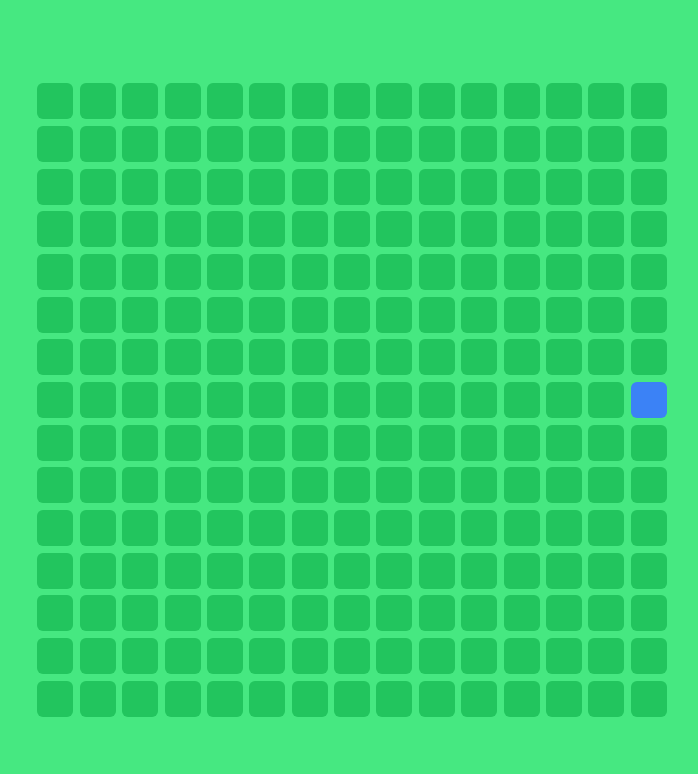
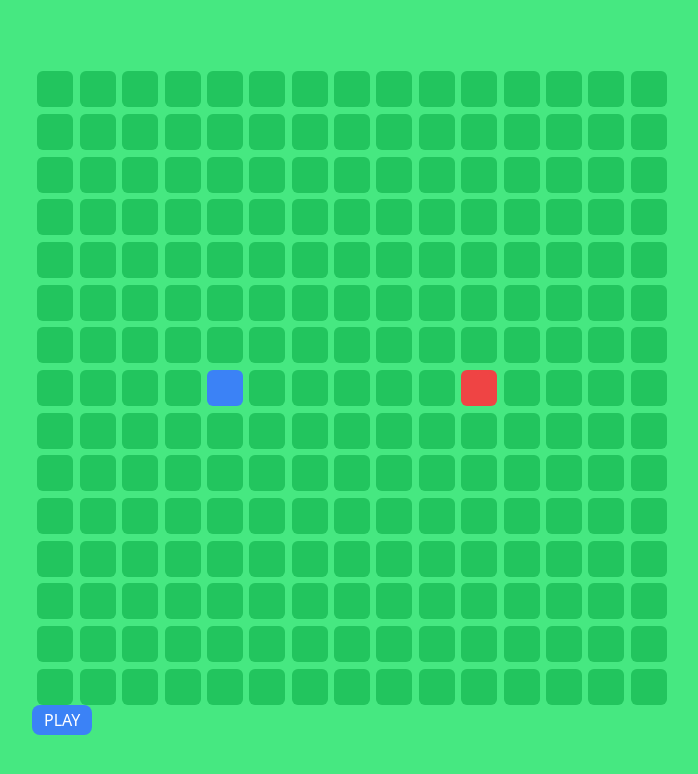
Before and after one commit to carsonkrueger/SnakeShake, a React (Vite) app: page / in a window 1280 px wide. Shown: the top 774 px of the page, without its empty margins (288-986 px from the left). Built offline with nearby package versions, Linux system fonts and the light colour scheme.

Commit message:
rules properly implemented, game working properly

```diff
--- a/src/App.tsx
+++ b/src/App.tsx
@@ -1,6 +1,7 @@
 import { useEffect, useRef, useState } from "react";
 
 import BoardTile from "./components/BoardTile";
+import Button from "./components/Button";
 
 enum direction {
   UP,
@@ -9,41 +10,50 @@ enum direction {
   LEFT,
 }
 
-type snakeTile = {
-  idx: number;
-};
-
 function App() {
   const BOARD_WIDTH = useRef(15);
   const BOARD_CENTER = useRef(
     Math.floor((BOARD_WIDTH.current * BOARD_WIDTH.current) / 2)
   );
-  const MAX_BOARD_SIZE = useRef(BOARD_WIDTH.current * BOARD_WIDTH.current);
-  const SNAKE_SPEED = useRef(500);
-  const CUR_DIRECTION = useRef(direction.RIGHT);
-  const [snake, setSnake] = useState([BOARD_CENTER.current]);
-  const [board, setBoard] = useState([
-    ...Array(BOARD_WIDTH.current * BOARD_WIDTH.current),
-  ]);
+  const BOARD_MAX_SIZE = useRef(BOARD_WIDTH.current * BOARD_WIDTH.current);
+  const BOARD = useRef([...Array(BOARD_WIDTH.current * BOARD_WIDTH.current)]);
+
+  const SNAKE_SPEED_INIT = useRef(400);
+  const snakeSpeed = useRef(SNAKE_SPEED_INIT.current);
+
+  const initDirection = useRef(direction.RIGHT);
+  const curDirection = useRef(initDirection.current);
+
+  const [isPaused, setIsPaused] = useState(true);
+  const [isGameOver, setIsGameOver] = useState(false);
+  const [appleIdx, setAppleIdx] = useState(BOARD_CENTER.current + 3);
+  const [snake, setSnake] = useState([BOARD_CENTER.current - 3]);
+  // const [board, setBoard] = useState([
+  //   ...Array(BOARD_WIDTH.current * BOARD_WIDTH.current),
+  // ]);
 
   useEffect(() => {
     function handleKeyDown(e: KeyboardEvent) {
       switch (e.key) {
         case "w":
         case "ArrowUp":
-          CUR_DIRECTION.current = direction.UP;
+          if (initDirection.current !== direction.DOWN)
+            curDirection.current = direction.UP;
           break;
         case "d":
         case "ArrowRight":
-          CUR_DIRECTION.current = direction.RIGHT;
+          if (initDirection.current !== direction.LEFT)
+            curDirection.current = direction.RIGHT;
           break;
         case "s":
         case "ArrowDown":
-          CUR_DIRECTION.current = direction.DOWN;
+          if (initDirection.current !== direction.UP)
+            curDirection.current = direction.DOWN;
           break;
         case "a":
         case "ArrowLeft":
-          CUR_DIRECTION.current = direction.LEFT;
+          if (initDirection.current !== direction.RIGHT)
+            curDirection.current = direction.LEFT;
           break;
       }
     }
@@ -54,12 +64,13 @@ function App() {
 
   useEffect(() => {
     const interval = setInterval(() => {
-      move();
-      console.log(snake);
-    }, SNAKE_SPEED.current);
+      initDirection.current = curDirection.current;
+      if (!isPaused && !isGameOver) move();
+      // console.log(snake);
+    }, snakeSpeed.current);
 
     return () => clearInterval(interval);
-  }, [snake]);
+  }, [snake, isPaused]);
 
   function isSnakeIdx(idx: number): boolean {
     return snake.includes(idx);
@@ -82,7 +93,7 @@ function App() {
   }
 
   function isInBounds(idx: number): boolean {
-    switch (CUR_DIRECTION.current) {
+    switch (curDirection.current) {
       case direction.UP:
         if (idx < 0) return false;
         return true;
@@ -90,7 +101,7 @@ function App() {
         if (idx % BOARD_WIDTH.current === 0) return false;
         return true;
       case direction.DOWN:
-        if (idx > MAX_BOARD_SIZE.current) return false;
+        if (idx > BOARD_MAX_SIZE.current) return false;
         return true;
       case direction.LEFT:
         if (idx % BOARD_WIDTH.current === BOARD_WIDTH.current - 1) return false;
@@ -99,30 +110,63 @@ function App() {
   }
 
   function move(): void {
-    let headPos: number = ensure(snake.at(snake.length - 1));
+    let headIdx: number = ensure(snake.at(snake.length - 1));
     let newIdx = 0;
 
     const newSnake = [...snake];
-    newSnake.shift();
 
-    switch (CUR_DIRECTION.current) {
+    // grow snake until 4 long AND grow snake when eating apple
+    if (snake.length >= 4 && appleIdx != headIdx) newSnake.shift();
+    if (appleIdx == headIdx) eat();
+
+    switch (curDirection.current) {
       case direction.UP:
-        newIdx = upIdx(headPos);
+        newIdx = upIdx(headIdx);
         break;
       case direction.RIGHT:
-        newIdx = rightIdx(headPos);
+        newIdx = rightIdx(headIdx);
         break;
       case direction.DOWN:
-        newIdx = downIdx(headPos);
+        newIdx = downIdx(headIdx);
         break;
       case direction.LEFT:
-        newIdx = leftIdx(headPos);
+        newIdx = leftIdx(headIdx);
         break;
     }
-    if (isInBounds(newIdx)) {
+
+    if (isInBounds(newIdx) && !isSnakeIdx(newIdx)) {
       newSnake.push(newIdx);
       setSnake(() => newSnake);
+    } else {
+      gameover();
     }
+  }
+
+  function start(): void {
+    setIsPaused(false);
+  }
+
+  function restart(): void {
+    setIsPaused(true);
+    setIsGameOver(false);
+    setAppleIdx(BOARD_CENTER.current + 3);
+    setSnake([BOARD_CENTER.current - 3]);
+    snakeSpeed.current = SNAKE_SPEED_INIT.current;
+    curDirection.current = direction.RIGHT;
+  }
+
+  function eat() {
+    let pos: number = -1;
+    while (pos === -1 || isSnakeIdx(pos))
+      pos = Math.floor(Math.random() * BOARD_MAX_SIZE.current);
+    setAppleIdx(pos);
+
+    if (snakeSpeed.current >= 100) snakeSpeed.current -= 8;
+  }
+
+  function gameover() {
+    // alert("GAME OVER");
+    setIsGameOver(true);
   }
 
   function ensure<T>(argument: T | undefined | null): T {
@@ -132,10 +176,16 @@ function App() {
   }
 
   return (
-    <div className="flex flex-wrap justify-center items-center w-160 h-160">
-      {board.map((e, i) => (
-        <BoardTile isSnake={isSnakeIdx(i)} key={i} />
-      ))}
+    <div className="">
+      <div className="flex flex-wrap justify-center items-center w-160 h-160">
+        {BOARD.current.map((e, i) => (
+          <BoardTile isSnake={isSnakeIdx(i)} isApple={appleIdx === i} key={i} />
+        ))}
+      </div>
+      <Button
+        text={`${isPaused ? "PLAY" : "RESTART"}`}
+        onClick={isPaused ? start : restart}
+      />
     </div>
   );
 }
--- a/src/components/BoardTile.tsx
+++ b/src/components/BoardTile.tsx
@@ -1,12 +1,13 @@
 type privateProps = {
   isSnake: boolean;
+  isApple: boolean;
 };
 
-export default function BoardTile({ isSnake }: privateProps) {
+export default function BoardTile({ isSnake, isApple }: privateProps) {
   return (
     <div
       className={`border-black rounded-md ${
-        isSnake ? "bg-blue-500" : "bg-green-500"
+        isSnake ? "bg-blue-500" : isApple ? "bg-red-500" : "bg-green-500"
       } col h-9 w-9 m-0.8`}
     ></div>
   );
--- /dev/null
+++ b/src/components/Button.tsx
@@ -0,0 +1,24 @@
+type privateProps = {
+  text: string;
+  onClick?: () => void;
+  href?: string;
+  target?: string;
+};
+
+export default function Button({
+  text,
+  onClick,
+  href = "#",
+  target,
+}: privateProps) {
+  return (
+    <a
+      className="bg-blue-500 text-white rounded-lg px-3 py-1"
+      onClick={onClick}
+      href={href}
+      target={target}
+    >
+      {text}
+    </a>
+  );
+}
```
